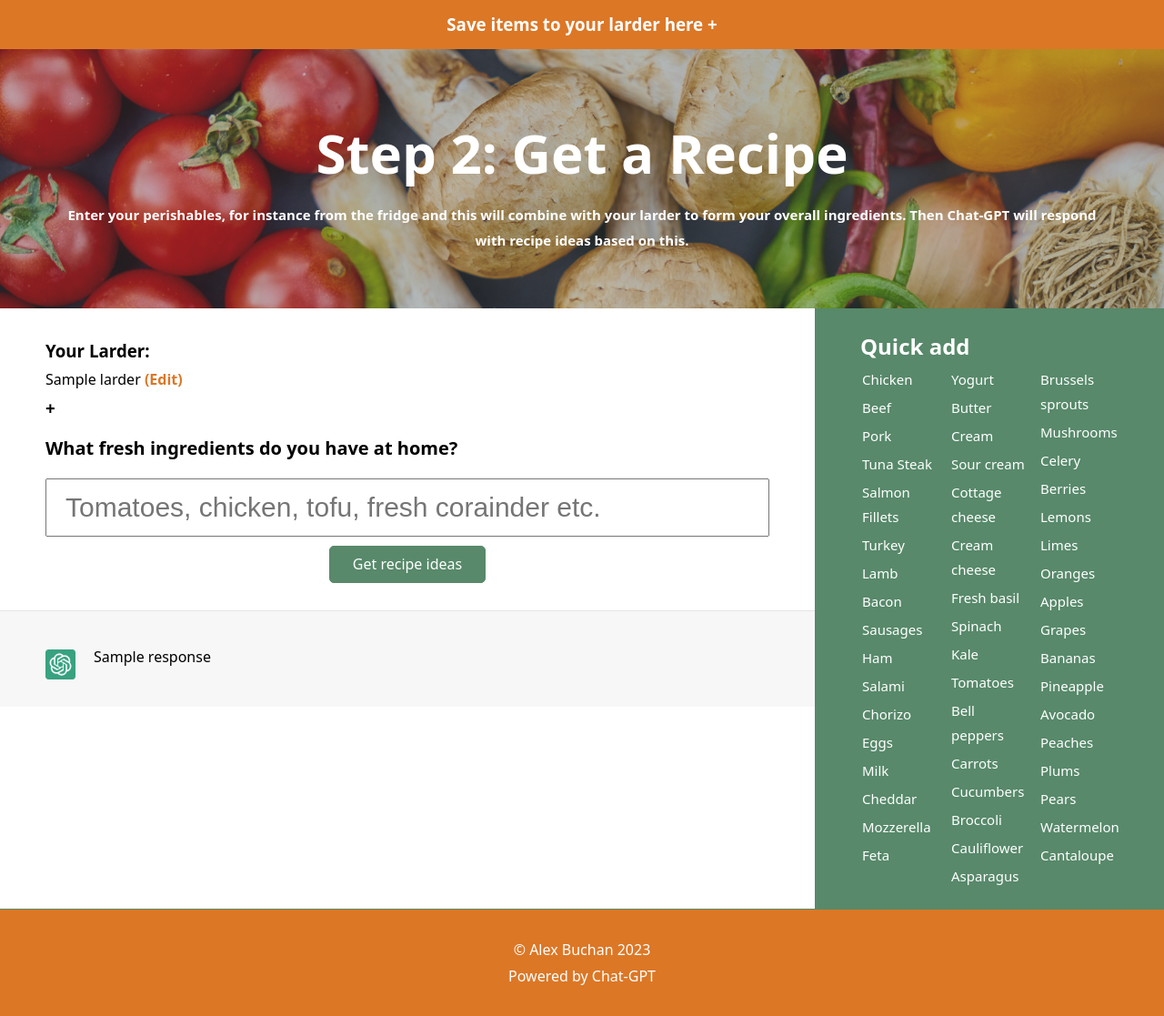
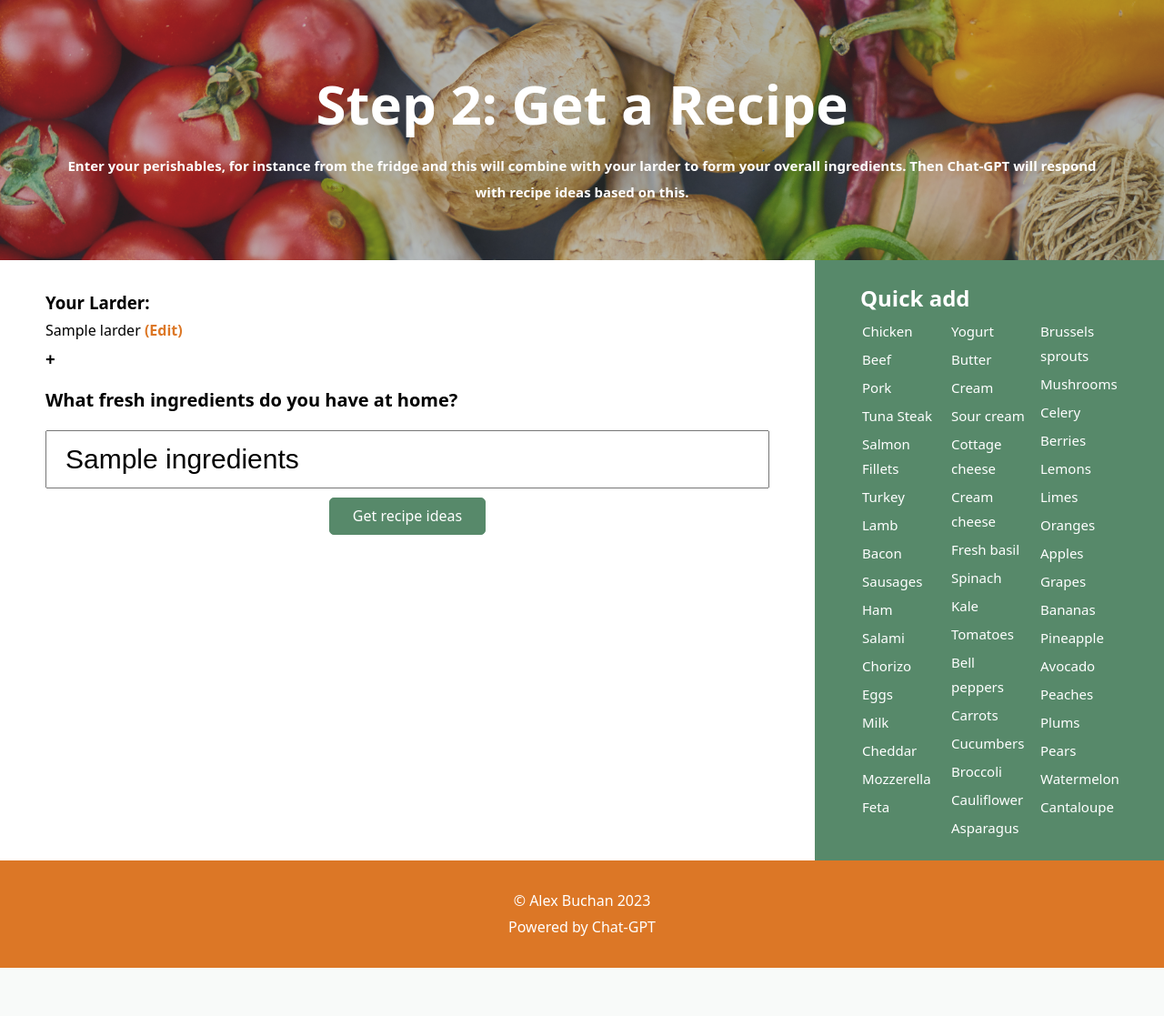
Before and after one commit to alexnyebuchan/cs50-project, a Flask app: template templates/index.html in a window 1280 px wide. Shown: the part 100-1217 px from the top of the page at 91% size. After the commit the page ends 1164 px from the top, so only its background shows below. Run offline with Flask 3, Linux system fonts and the light colour scheme; the template is opened without the code that fills it: most values are stand-ins (such as "Sample title", 1, 10 or a date in 2020).

Commit message:
input now displays previous perishables

```diff
--- a/app.py
+++ b/app.py
@@ -59,7 +59,7 @@ def home():
         )
         responses = completion.choices[0].message.content.split('\n')
 
-        return render_template("index.html", responses=responses, larder=larder)
+        return render_template("responses.html", responses=responses, larder=larder, ingredients=ingredients)
 
 @app.route('/larder', methods=['GET', 'POST'])
 @login_required
--- a/templates/index.html
+++ b/templates/index.html
@@ -1,9 +1,9 @@
 {% extends "layout.html" %} {% block main %}
-<div class="larderHeader">
+<!-- <div class="larderHeader">
   <a href="/larder"
     ><h3 class="saveLard">Save items to your larder here +</h3>
   </a>
-</div>
+</div> -->
 <header>
   <h1 class="title">Step 2: Get a Recipe</h1>
   <strong class="headerInfo">
@@ -30,25 +30,19 @@
           placeholder="Tomatoes, chicken, tofu, fresh corainder etc."
           name="ingredients"
           id="ingredients"
+          {%
+          if
+          ingredients
+          %}
+          value="{{ingredients}}"
+          {%
+          endif
+          %}
         />
         <button class="getRecipes" type="submit">Get recipe ideas</button>
       </form>
     </div>
-
-    {% if responses %}
-    <div class="responseContainer">
-      <img
-        src="{{ url_for('static', filename='images/chatgptlogo.png') }}"
-        alt="My Image"
-        class="secondLogo"
-      />
-      <ul name="response" id="response" class="responses">
-        {% for response in responses %}
-        <li class="response">{{response}}</li>
-        {% endfor %}
-      </ul>
-    </div>
-    {% endif %}
+    {% block responses%} {% endblock %}
   </div>
   <div class="ingredientContainer">
     <h2>Quick add</h2>
```
Also changed, not shown: templates/responses.html (added, +14 -0 lines), database.db, 2 other files.
